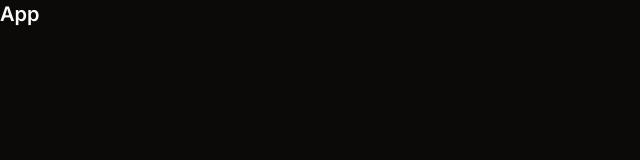
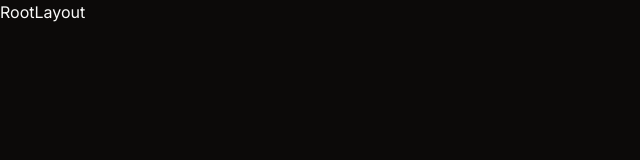
Before and after one commit to KayqueGoldner/taskyai-ai-powered-saas-platform-react, a React (Vite) app: page / in a window 1280 px wide. Shown: the top 160 px of the page, without its empty margins (0-640 px from the left). Built offline with nearby package versions, Linux system fonts and the light colour scheme.

Commit message:
setup react router

```diff
--- a/package.json
+++ b/package.json
@@ -15,6 +15,7 @@
     "lucide-react": "^0.475.0",
     "react": "^19.0.0",
     "react-dom": "^19.0.0",
+    "react-router": "^7.2.0",
     "tailwind-merge": "^3.0.2",
     "tailwindcss-animate": "^1.0.7"
   },
--- /dev/null
+++ b/src/layouts/root-layout.tsx
@@ -0,0 +1,3 @@
+export const RootLayout = () => {
+  return <div>RootLayout</div>;
+};
--- a/src/main.tsx
+++ b/src/main.tsx
@@ -3,6 +3,7 @@
  */
 import { StrictMode } from "react";
 import { createRoot } from "react-dom/client";
+import { RouterProvider } from "react-router";
 
 /**
  * CSS link
@@ -10,12 +11,12 @@ import { createRoot } from "react-dom/client";
 import "./index.css";
 
 /**
- * components
+ * routes
  */
-import App from "./App.tsx";
+import router from "@/routes";
 
 createRoot(document.getElementById("root")!).render(
   <StrictMode>
-    <App />
+    <RouterProvider router={router} />
   </StrictMode>,
 );
--- /dev/null
+++ b/src/pages/home-page.tsx
@@ -0,0 +1,3 @@
+export const HomePage = () => {
+  return <div>HomePage</div>;
+};
--- /dev/null
+++ b/src/routes/index.tsx
@@ -0,0 +1,30 @@
+/**
+ * node modules
+ */
+import { createBrowserRouter } from "react-router";
+
+/**
+ * pages
+ */
+import { HomePage } from "@/pages/home-page";
+
+/**
+ * layouts
+ */
+import { RootLayout } from "@/layouts/root-layout";
+
+const router = createBrowserRouter([
+  {
+    path: "/",
+    element: <RootLayout />,
+    children: [
+      {
+        index: true,
+        path: "/",
+        element: <HomePage />,
+      },
+    ],
+  },
+]);
+
+export default router;
```
Also changed, not shown: 1 other file (tests, documents, lock files or other folders).
